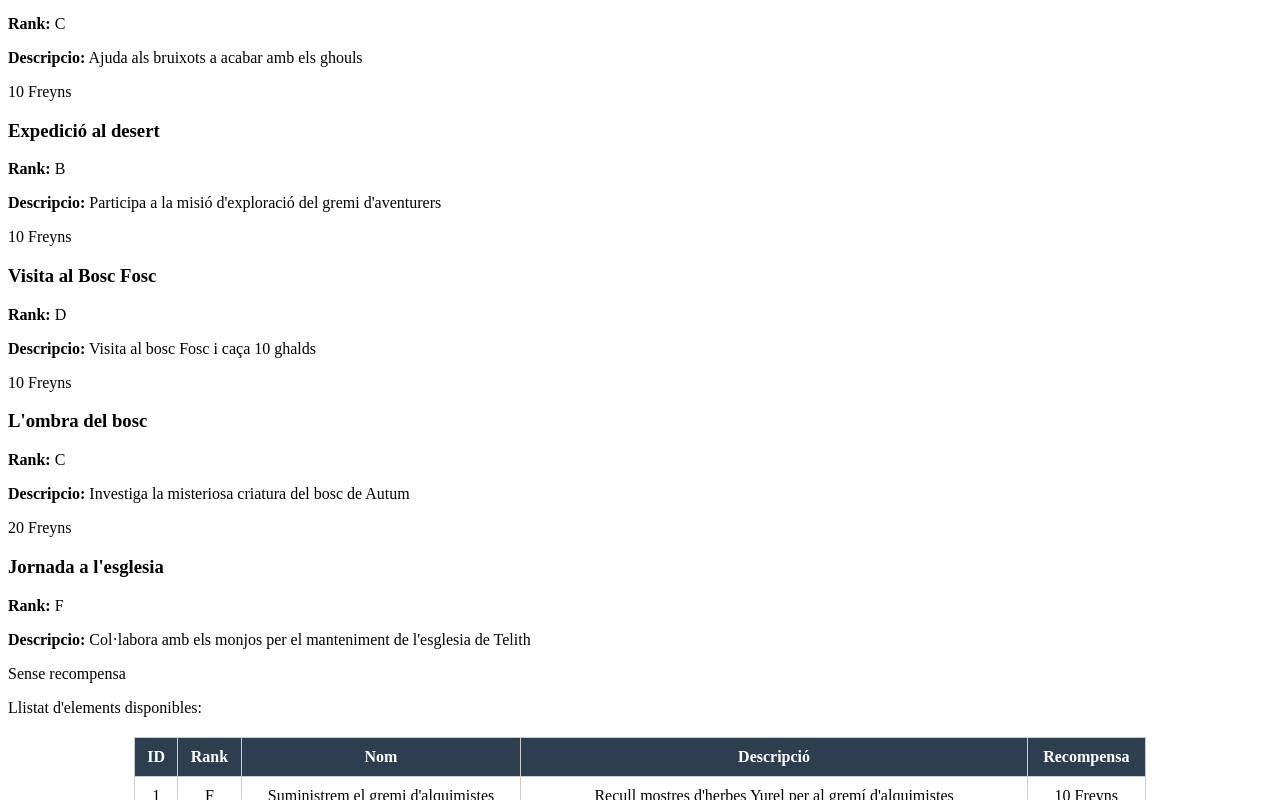
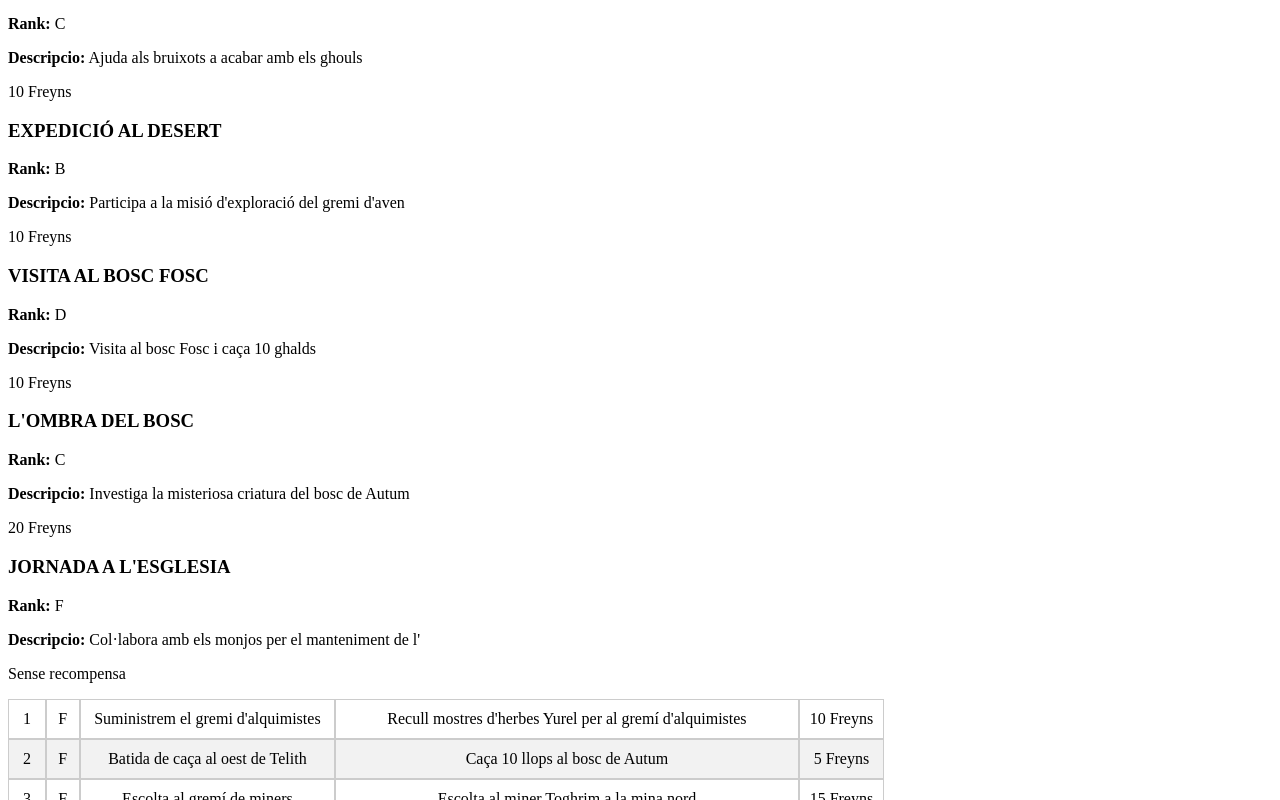
Before and after one commit to Ilharion/ioc-angular-adventurerquestboard-eric, an Angular app: page / in a window 1280 px wide. Shown: the part 920-1720 px from the top of the page. Built offline with nearby package versions, Linux system fonts and the light colour scheme.

Commit message:
Afegit missatge de no s'ha trobat res

```diff
--- a/src/app/app.component.html
+++ b/src/app/app.component.html
@@ -5,19 +5,6 @@
 <app-barra-cerca (cercacanviada)="onCerca($event)"></app-barra-cerca>
 
 <app-llista-elements [elements]="elementsFiltrats"></app-llista-elements>
-
-<p>Llistat d'elements disponibles:</p>
-
-<table>
-  <thead>
-    <tr>
-      <th>ID</th>
-      <th>Rank</th>
-      <th>Nom</th>
-      <th>Descripció</th>
-      <th>Recompensa</th>
-    </tr>
-  </thead>
 
   <tbody>
     <tr *ngFor="let element of elements">
@@ -28,4 +15,3 @@
       <td>{{ element.recompensa }}</td>
     </tr>
   </tbody>
-</table>
--- a/src/app/components/llista-elements/llista-elements.component.html
+++ b/src/app/components/llista-elements/llista-elements.component.html
@@ -1,6 +1,14 @@
-<div class="grid">
-    <app-targeta-element
-        *ngFor="let element of elements"
-        [element]="element">
-    </app-targeta-element>
+<div *ngIf="elements.length > 0; else senseResultats">
+
+    <div class="grid">
+        <app-targeta-element
+            *ngFor="let element of elements; trackBy: trackById"
+            [element]="element">
+        </app-targeta-element>
+    </div>
+
 </div>
+
+<ng-template #senseResultats>
+    <p class="no-resultats">No s'han trobat missions.</p>
+</ng-template>
--- a/src/app/components/llista-elements/llista-elements.component.scss
+++ b/src/app/components/llista-elements/llista-elements.component.scss
@@ -0,0 +1,6 @@
+.no-resultats {
+    text-align: center;
+    font-size: 20px;
+    color: red;
+    margin-top: 20px;
+}
--- a/src/app/components/llista-elements/llista-elements.component.ts
+++ b/src/app/components/llista-elements/llista-elements.component.ts
@@ -14,4 +14,7 @@ export class LlistaElementsComponent {
 
   @Input() elements: Element[] = [];
 
+  trackById(index: number, element: any): number {
+    return element.id;
+  }
 }
--- a/src/app/components/targeta-element/targeta-element.component.html
+++ b/src/app/components/targeta-element/targeta-element.component.html
@@ -1,6 +1,6 @@
 <div class="card">
-  <h3>{{ element.nom }}</h3>
+  <h3>{{ element.nom | uppercase }}</h3>
   <p><strong>Rank:</strong> {{ element.rank }}</p>
-  <p><strong>Descripcio:</strong> {{ element.descripcio }}</p>
+  <p><strong>Descripcio:</strong> {{ element.descripcio | slice:0:50 }}</p>
   <p>{{ element.recompensa || 'Sense recompensa' }}</p>
 </div>
```
